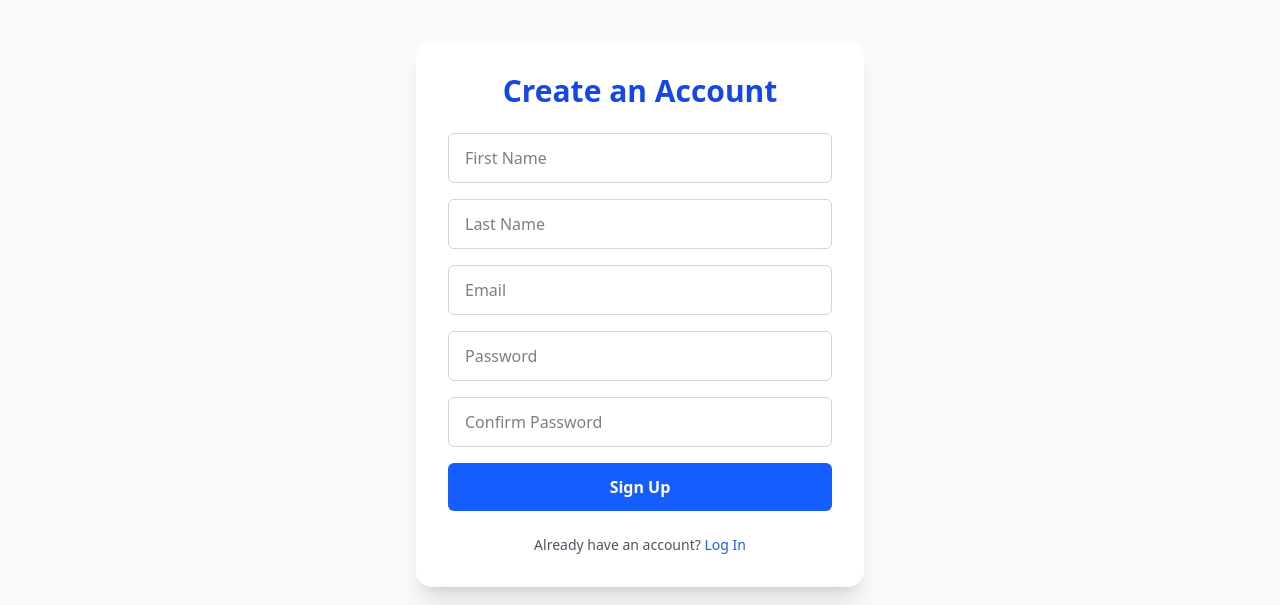
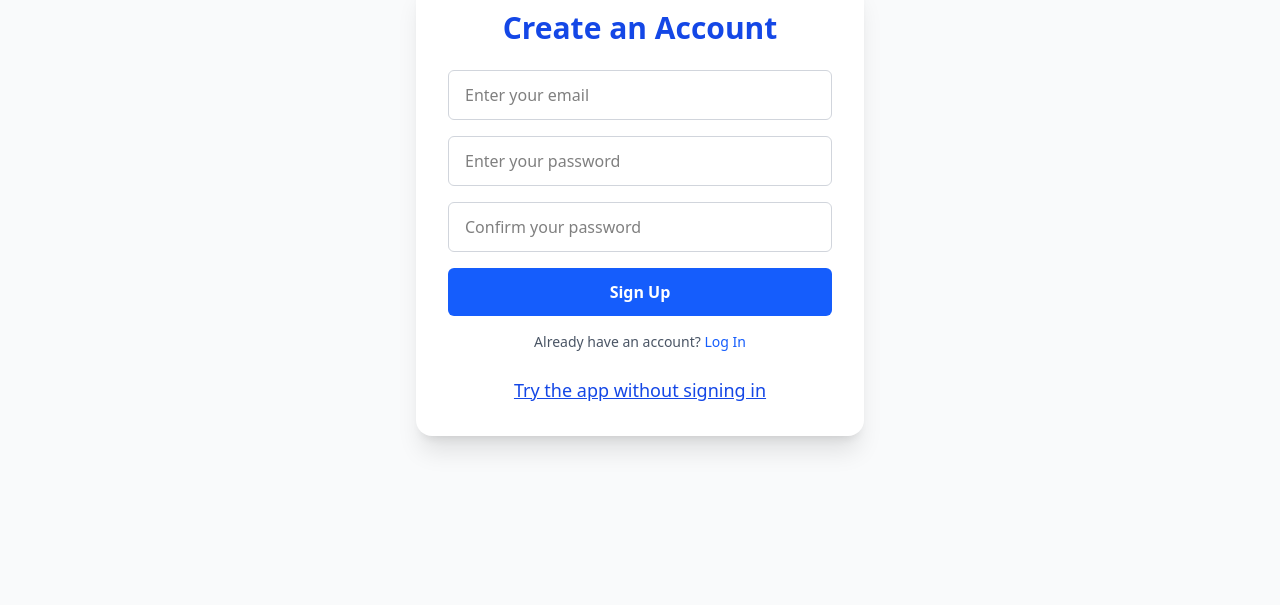
Before and after one commit to pierocapra/CV-Builder, a React (Vite) app: page /signup in a window 1280 px wide. Shown: the part 182-787 px from the top of the page. Built offline with nearby package versions, Linux system fonts and the light colour scheme; no server answers.

Commit message:
feat: Styled Auth pages

```diff
--- a/src/ForgotPassword.jsx
+++ b/src/ForgotPassword.jsx
@@ -21,16 +21,16 @@ export default function ForgotPassword() {
               setMessage("Check your inbox for instructions")
             })
             .catch(error => {
-              setError("Failed to reset password: " +error.message)
+              setError("Failed to reset password: " + error.code)
             });
           // setLoading(false)
     }
 
 
     return (
-      <div className="min-h-screen md:py-12 flex items-start md:items-center justify-center px-4">
+      <div className="min-h-screen flex items-start justify-center px-4 pt-8 md:pt-16">
         <div className="w-full max-w-md bg-white md:rounded-2xl md:shadow-xl p-6 md:p-8">
-          <h1 className="text-2xl md:text-3xl font-bold text-center text-blue-700 mb-6">Forgot Password</h1>
+          <h1 className="text-2xl md:text-3xl font-bold text-center text-blue-700 mb-6">Reset Password</h1>
 
           <form onSubmit={handleSubmit} className="space-y-4">
             <input
@@ -57,9 +57,16 @@ export default function ForgotPassword() {
             </button>
           </form>
 
-          <div className="text-sm text-center mt-6 text-gray-600">
+          <div className="text-sm text-center mt-4 text-gray-600">
+            Remember your password?{' '}
             <Link to="/login" className="text-blue-600 hover:underline">
-              Back to Login
+              Log In
+            </Link>
+          </div>
+
+          <div className="text-center mt-6">
+            <Link to="/try" className="inline-block text-blue-700 hover:text-blue-900 font-medium">
+              <h3 className="text-lg underline">Try the app without signing in</h3>
             </Link>
           </div>
         </div>
--- a/src/Login.jsx
+++ b/src/Login.jsx
@@ -25,7 +25,7 @@ const LoginPage = () => {
       }
 
   return (
-    <div className="min-h-screen md:py-12 flex items-start md:items-center justify-center px-4">
+    <div className="min-h-screen flex items-start justify-center px-4 pt-8 md:pt-16">
         <div className="w-full max-w-md bg-white md:rounded-2xl md:shadow-xl p-6 md:p-8">
           <h1 className="text-2xl md:text-3xl font-bold text-center text-blue-700 mb-6">Login to CV Builder</h1>
 
--- a/src/Signup.jsx
+++ b/src/Signup.jsx
@@ -1,88 +1,61 @@
 import React, { useRef, useState } from 'react'
 import { useNavigate } from 'react-router-dom';
 import { Link } from "react-router-dom";
-import {  updateProfile } from "firebase/auth";
 
 import { useAuth } from './Utils/AuthContext';
 
-function Signup() {
-    const passwordRef = useRef();
+const SignupPage = () => {
+    const emailRef = useRef()
+    const passwordRef = useRef()
     const passwordConfirmRef = useRef()
-    const emailRef = useRef();
-    const firstNameRef = useRef();
-    const lastNameRef = useRef();
+    const { signup } = useAuth()
     const [error, setError] = useState("")
     const navigate = useNavigate();
-    const { signup } = useAuth();
 
     async function handleSubmit(e) {
-        e.preventDefault();
+        e.preventDefault()
 
         if (passwordRef.current.value !== passwordConfirmRef.current.value) {
             return setError("Passwords do not match")
         }
 
         setError("")
-
         await signup(emailRef.current.value, passwordRef.current.value)
-          .then((userCredential) => {
-              // Signed in
-              updateProfile(userCredential.user, {
-                  displayName:  firstNameRef.current.value + " " + lastNameRef.current.value
-              })
-
-              // setTimeout is a bit hacky, can think of different solution
-              setTimeout(()=>{navigate("/cv-editor")}, 500)
+          .then(() => {
+            // Signed up
+            navigate("/cv-editor")
           })
           .catch((error) => {
             setError("Failed to create an account: " + error.code)
           });
-
-
     }
 
     return (
-        <div className="min-h-screen md:py-12 flex items-start md:items-center justify-center px-4">
+        <div className="min-h-screen flex items-start justify-center px-4 pt-8 md:pt-16">
             <div className="w-full max-w-md bg-white md:rounded-2xl md:shadow-xl p-6 md:p-8">
                 <h1 className="text-2xl md:text-3xl font-bold text-center text-blue-700 mb-6">Create an Account</h1>
 
                 <form onSubmit={handleSubmit} className="space-y-4">
                     <input
-                id="firstName"
-                type="text"
-                placeholder="First Name"
-                ref={firstNameRef}
-                required
-                className="w-full px-4 py-3 border border-gray-300 rounded-md focus:outline-none focus:ring-2 focus:ring-blue-500"
-              />
-              <input
-                id="lastName"
-                type="text"
-                placeholder="Last Name"
-                ref={lastNameRef}
-                required
-                className="w-full px-4 py-3 border border-gray-300 rounded-md focus:outline-none focus:ring-2 focus:ring-blue-500"
-              />
-              <input
                         id="email"
                         type="email"
-                placeholder="Email"
+                        placeholder="Enter your email"
                         ref={emailRef}
                         required
                         className="w-full px-4 py-3 border border-gray-300 rounded-md focus:outline-none focus:ring-2 focus:ring-blue-500"
                     />
                     <input
-                id="pass"
+                        id="password"
                         type="password"
-                placeholder="Password"
+                        placeholder="Enter your password"
                         ref={passwordRef}
                         required
                         className="w-full px-4 py-3 border border-gray-300 rounded-md focus:outline-none focus:ring-2 focus:ring-blue-500"
                     />
                     <input
-                id="confirmPass"
+                        id="password-confirm"
                         type="password"
-                placeholder="Confirm Password"
+                        placeholder="Confirm your password"
                         ref={passwordConfirmRef}
                         required
                         className="w-full px-4 py-3 border border-gray-300 rounded-md focus:outline-none focus:ring-2 focus:ring-blue-500"
@@ -100,15 +73,21 @@ function Signup() {
                     </button>
                 </form>
 
-            <div className="text-sm text-center mt-6 text-gray-600">
+                <div className="text-sm text-center mt-4 text-gray-600">
                     Already have an account?{' '}
                     <Link to="/login" className="text-blue-600 hover:underline">
                         Log In
                     </Link>
                 </div>
+
+                <div className="text-center mt-6">
+                    <Link to="/try" className="inline-block text-blue-700 hover:text-blue-900 font-medium">
+                        <h3 className="text-lg underline">Try the app without signing in</h3>
+                    </Link>
+                </div>
             </div>
         </div>
     );
-}
+};
 
-export default Signup;
+export default SignupPage;
```
Lines whose indentation alone changed are shown as unchanged.
